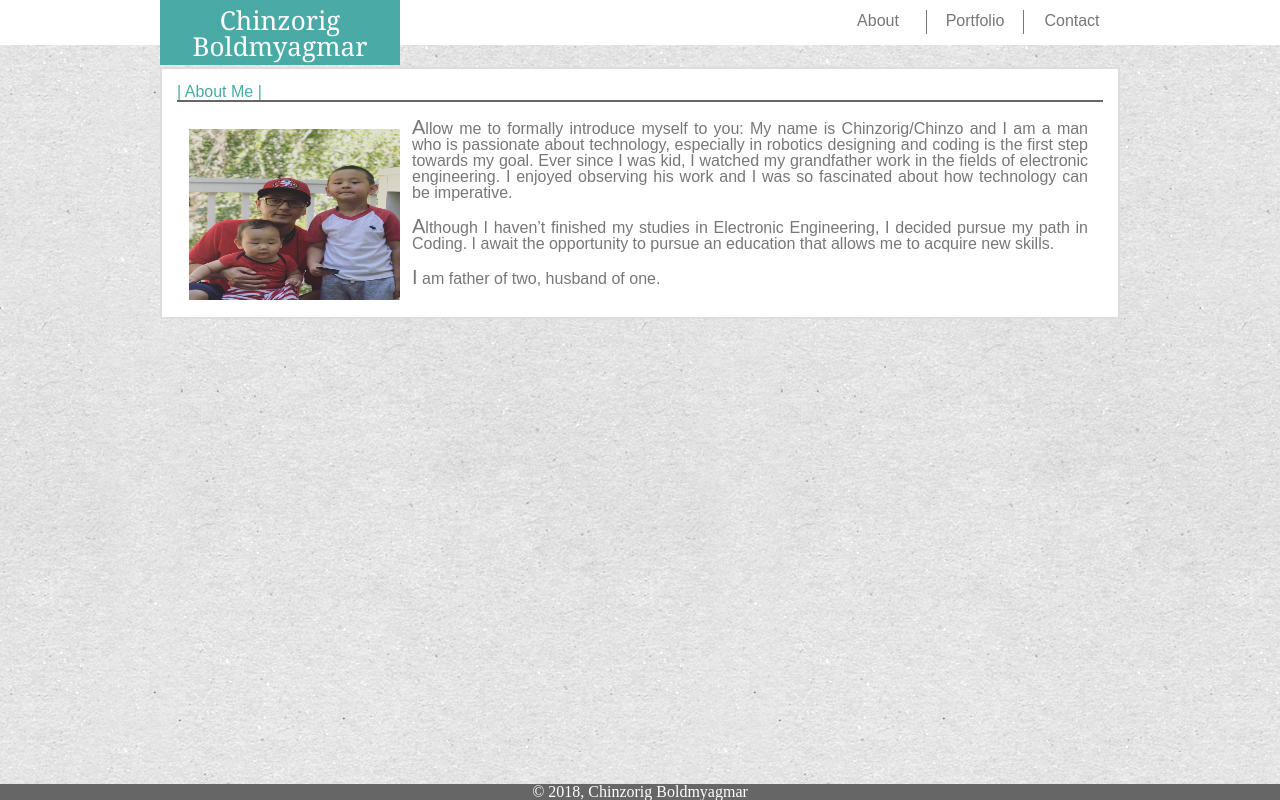
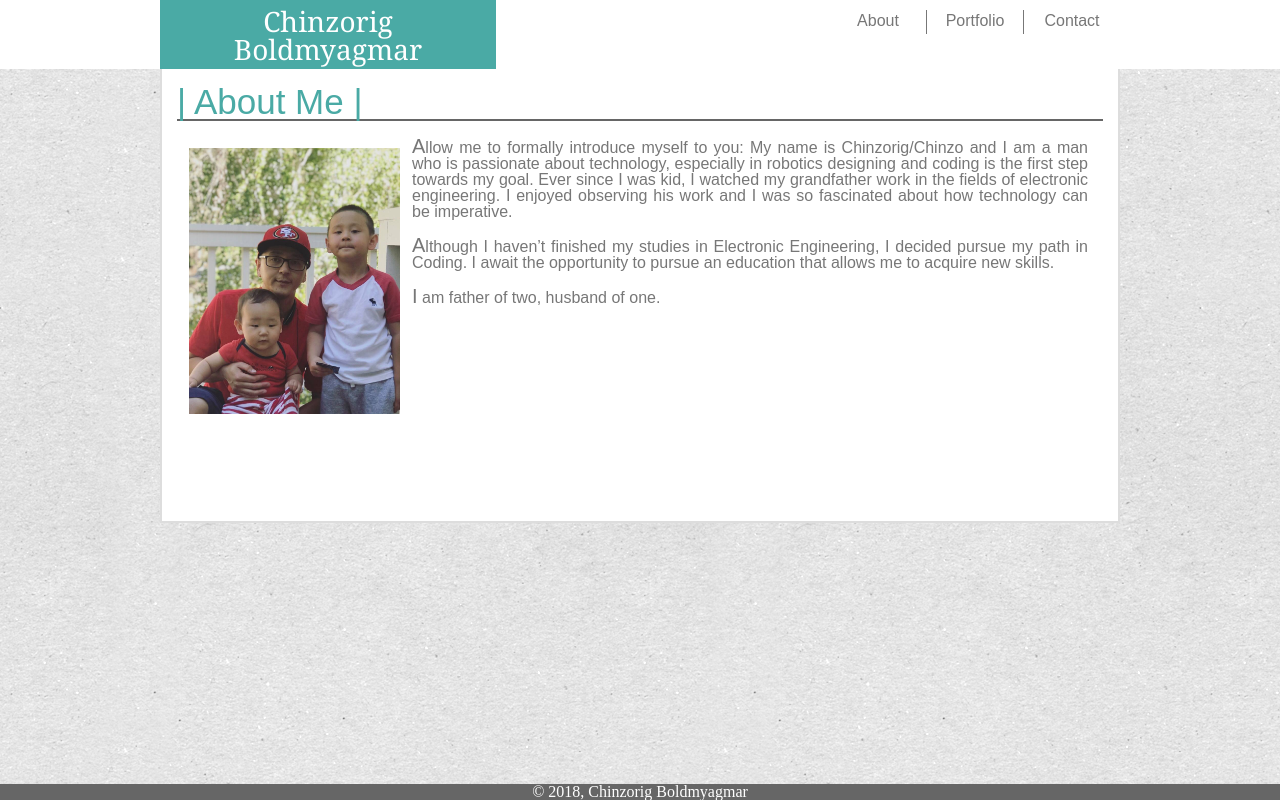
Before and after one commit to chinzokoo/Basic-Portfolio, a plain HTML site: page index.html in a window 1280 px wide. Drawn offline with Linux system fonts and the light colour scheme.

Commit message:
initial commit

```diff
--- a/assets/css/style.css
+++ b/assets/css/style.css
@@ -22,7 +22,6 @@ header {
     background-color: #ffffff;
     left: 0;
     top: 0;
-    height: 45px;
     width:100%;
     margin:0 auto;
     border-bottom: 2px solid #cccccc;
@@ -31,10 +30,10 @@ header {
 
 #nameLogo {
     background-color: #4aaaa5;
-    font-size: 26px;
+    font-size: 28px;
     float: left;
     font-family: 'Georgia', Times, Times New Roman, serif;
-    width: 25%;
+    width: 35%;
     padding: 6.5px;
     text-align: center;
     color: #ffffff;
@@ -79,6 +78,7 @@ header {
     font-family: 'Arial', 'Helvetica Neue', Helvetica, sans-serif;
     color: #777777;
     text-align: justify;
+    padding-bottom: 200px;
 }
 
 hr {
@@ -95,6 +95,9 @@ h2 {
     font-weight: 500;
     padding: 14px;
     color: #4aaaa5;
+}
+.contenttitle {
+    font-size: 35px !important;
 }
 /** End of General Content Box Info **/
 
--- a/index.html
+++ b/index.html
@@ -28,20 +28,22 @@
 <body>
 
     <div class="contentDiv">
-        <h2>| About Me |</h2>
+        <h2 class = "contenttitle" >| About Me |</h2>
         <hr>
 
-        <img id="aboutPic" src="assets/images/portfoliopicture.jpg" alt="portfolio" height=175 width=215>
+        <img id="aboutPic" src="assets/images/portfoliopicture.jpg" alt="portfolio" height=auto width=215>
         <p class="paras">
             Allow me to formally introduce myself to you: My name is Chinzorig/Chinzo and I am a man who is passionate about technology,
             especially in robotics designing and coding is the first step towards my goal. Ever since I was kid, I watched
             my grandfather work in the fields of electronic engineering. I enjoyed observing his work and I was so fascinated
             about how technology can be imperative.
         </p>
+
         <p class="paras">
             Although I haven’t finished my studies in Electronic Engineering, I decided pursue my path in Coding. I await the opportunity
             to pursue an education that allows me to acquire new skills.
         </p>
+
         <p class="paras">
             I am father of two, husband of one.
         </p>
```
Also changed, not shown: contact.html (+1 -1 lines), portfolio.html (+1 -1 lines).
